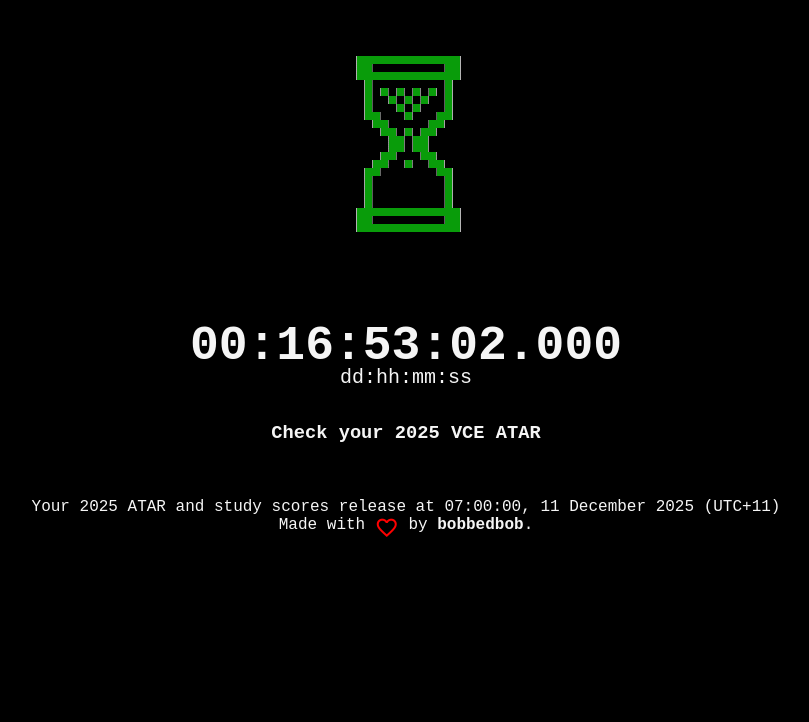
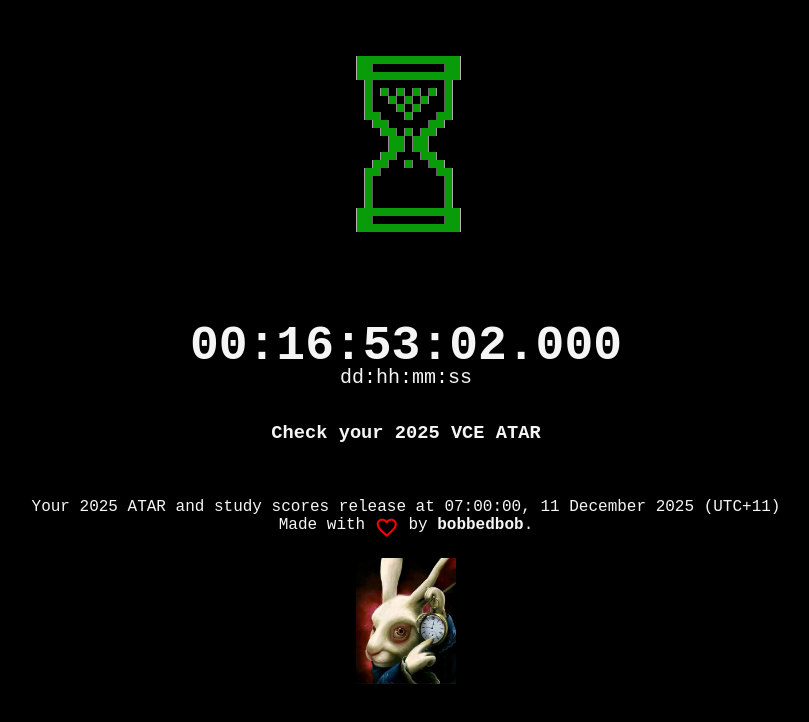
Before and after one commit to BobbedBob/atar-countdown, a plain HTML site: page index.html in a window 1280 px wide. Shown: the whole page, without its empty margins (234-1043 px from the left). Drawn offline with nearby package versions, Linux system fonts and the light colour scheme; a web font is replaced by a local one.

Commit message:
added that stupid rabbit

```diff
--- a/index.html
+++ b/index.html
@@ -4,8 +4,13 @@
     <meta charset="UTF-8">
     <meta http-equiv="X-UA-Compatible" content="IE=edge">
     <meta name="viewport" content="width=device-width, initial-scale=1.0">
-    <link rel="icon" type="image/x-icon" href="favicon.png">
+    <link rel="icon" type="image/x-icon" href="allroadsleadtorome.jpg">
     <title>VCE ATAR & Study Scores 2025 Countdown</title>
+    <meta property="og:title" content="2025 VCE ATAR & Study Scores Countdown"/>
+    <meta property="og:type" content="website"/>
+    <meta property="og:url" content="https://atar.bobbedbob.io/"/>
+    <meta property="og:image" content="hallroadsleadtorome.jpg"/>
+    <meta property="og:description" content="The classroom management tools for the future.">
     <link rel="preconnect" href="https://fonts.googleapis.com">
     <link rel="preconnect" href="https://fonts.gstatic.com" crossorigin>
     <link href="https://fonts.googleapis.com/css2?family=Kode+Mono:wght@400..700&display=swap" rel="stylesheet">
@@ -66,8 +71,9 @@
         Your 2025 ATAR and study scores release at 07:00:00, 11 December 2025 (UTC+11)<br/>
         Made with <span style="color: red" class="material-symbols-outlined inline">favorite</span> by <a
             target="_blank" class="alink"
-            href="https://bobbedbob.io/">bobbedbob</a>.
+            href="https://bobbedbob.io/">bobbedbob</a>.<br/><br/>
     </footer>
+    <img src="allroadsleadtorome.jpg" width="100" height="126" alt="coming soon to a university near you.">
 </div>
 <script>
     const countDownDate = new Date(1765396800000).getTime();
```
Also changed, not shown: allroadsleadtorome.jpg (added).
